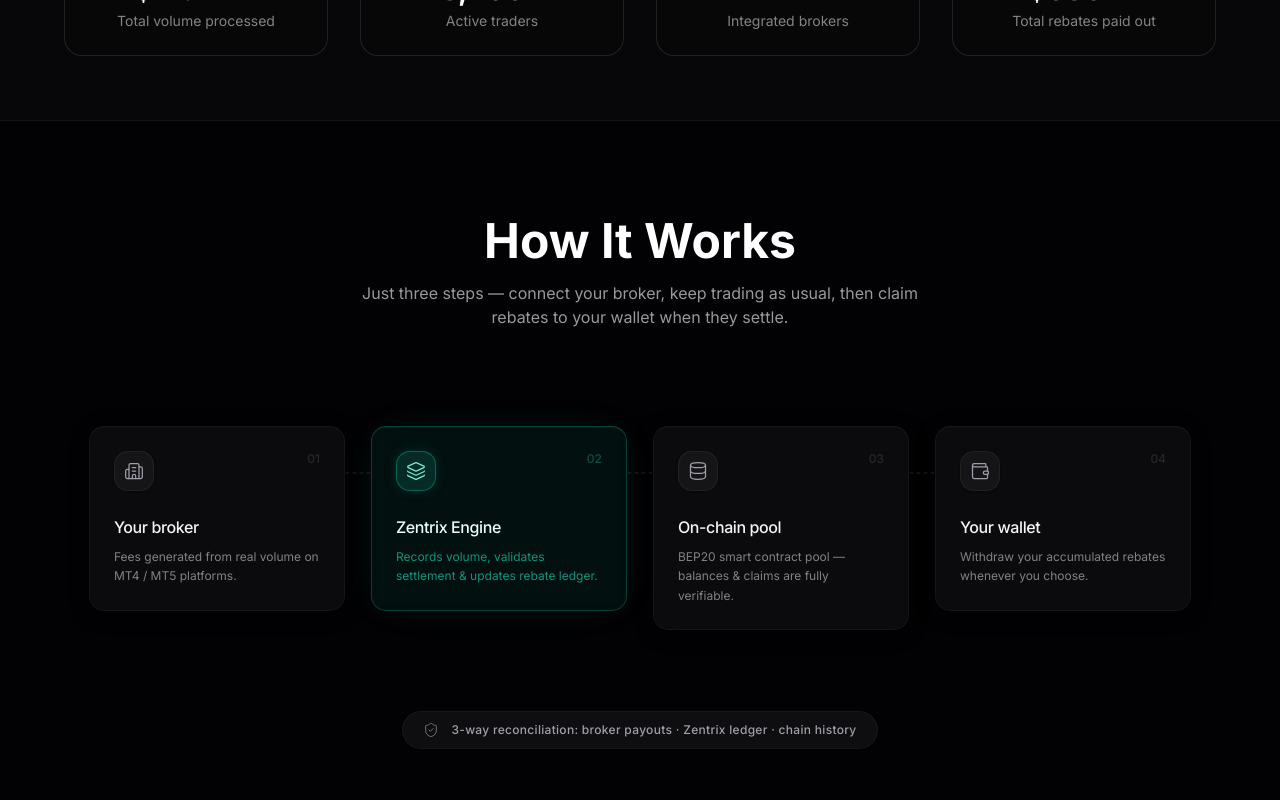
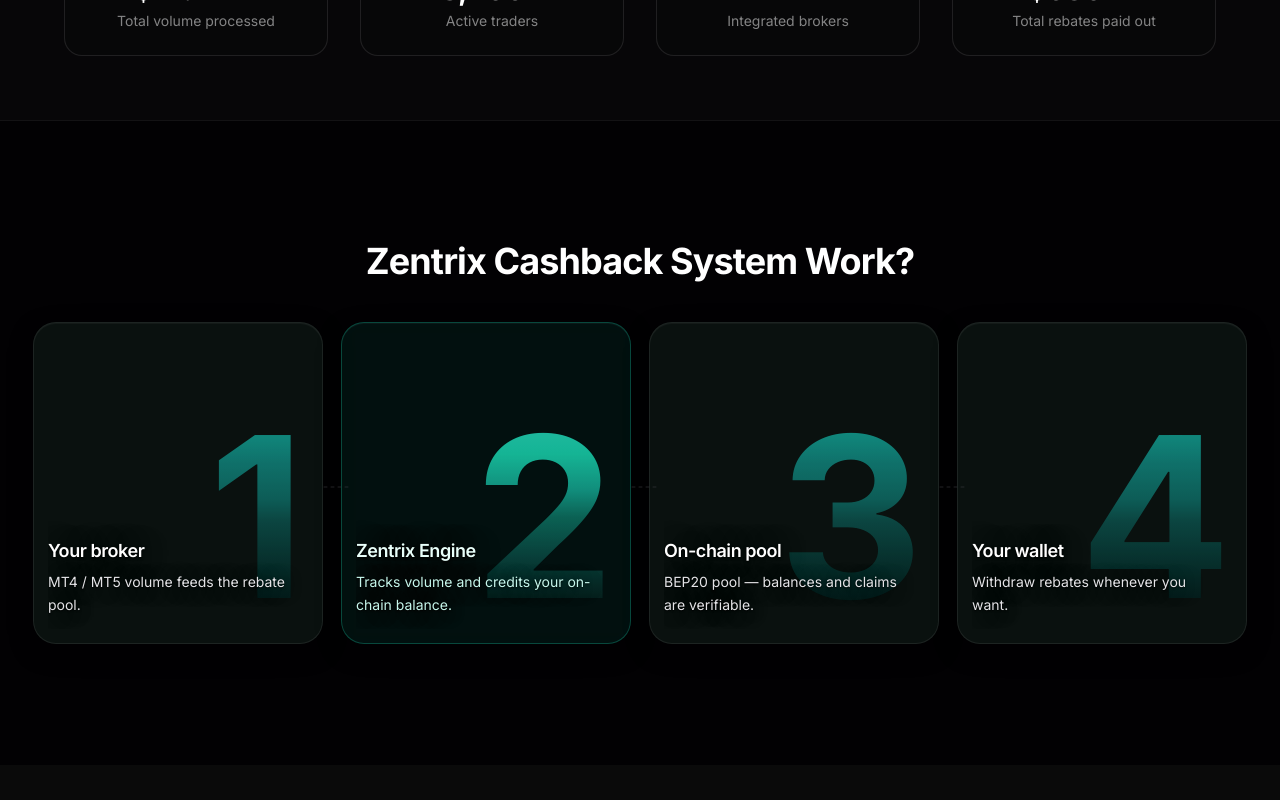
Before and after one commit to le-dat/zentrix-landingpage, a Next.js app: page / in a window 1280 px wide. Shown: the part 2000-2800 px from the top of the page. Built offline with nearby package versions, Linux system fonts and the light colour scheme.

Commit message:
feat(landing): redesign How it works rebate flow
Made-with: Cursor

```diff
--- a/components/landing/HowItWorks.tsx
+++ b/components/landing/HowItWorks.tsx
@@ -1,8 +1,8 @@
 "use client";
 
-import React, { useEffect, useState } from "react";
+import { useRef, useState } from "react";
 import { motion, useReducedMotion } from "framer-motion";
-import { Building2, Database, Layers, ShieldCheck, Wallet } from "lucide-react";
+import { Sparkles } from "lucide-react";
 
 import { FlowGapConnector } from "@/components/landing/FlowGapConnector";
 import {
@@ -10,204 +10,240 @@ import {
   RebateFlowBorderTrace,
 } from "@/components/landing/RebateFlowBorderTrace";
 
-const steps = [
+interface HowItWorksStep {
+  id: string;
+  title: string;
+  description: string;
+  digit: string;
+  variant: "default" | "highlight";
+}
+
+const steps: HowItWorksStep[] = [
   {
     id: "01",
     title: "Your broker",
-    description: "Fees generated from real volume on MT4 / MT5 platforms.",
-    icon: Building2,
-    variant: "default" as const,
+    description: "MT4 / MT5 volume feeds the rebate pool.",
+    digit: "1",
+    variant: "default",
   },
   {
     id: "02",
     title: "Zentrix Engine",
-    description: "Records volume, validates settlement & updates rebate ledger.",
-    icon: Layers,
-    variant: "highlight" as const,
+    description: "Tracks volume and credits your on-chain balance.",
+    digit: "2",
+    variant: "highlight",
   },
   {
     id: "03",
     title: "On-chain pool",
-    description: "BEP20 smart contract pool — balances & claims are fully verifiable.",
-    icon: Database,
-    variant: "default" as const,
+    description: "BEP20 pool — balances and claims are verifiable.",
+    digit: "3",
+    variant: "default",
   },
   {
     id: "04",
     title: "Your wallet",
-    description: "Withdraw your accumulated rebates whenever you choose.",
-    icon: Wallet,
-    variant: "default" as const,
+    description: "Withdraw rebates whenever you want.",
+    digit: "4",
+    variant: "default",
   },
 ];
 
+const INNER_RADIUS_CLASS = "rounded-[calc(1.5rem-1px)]";
+
+interface HowItWorksStepCardProps {
+  step: HowItWorksStep;
+  index: number;
+  isHovered: boolean;
+  onPointerEnter: () => void;
+  onPointerLeave: () => void;
+}
+
+function HowItWorksStepCard({
+  step,
+  index,
+  isHovered,
+  onPointerEnter,
+  onPointerLeave,
+}: HowItWorksStepCardProps) {
+  const isHighlight = step.variant === "highlight";
+
+  return (
+    <motion.div
+      initial={{ opacity: 0, y: 24 }}
+      whileInView={{ opacity: 1, y: 0 }}
+      viewport={{ once: true }}
+      transition={{ duration: 0.45, delay: index * 0.08 }}
+      className="group rebate-flow-card relative h-fit w-full"
+      onHoverStart={onPointerEnter}
+      onHoverEnd={onPointerLeave}
+    >
+      <div className="relative overflow-visible rounded-3xl p-px transition-transform duration-300 ease-out group-hover:-translate-y-1">
+        <RebateFlowBorderTrace
+          active={isHovered}
+          insetPx={1}
+          cardRadiusPx={24}
+        />
+        <div
+          className={`relative z-10 flex min-h-0 flex-col overflow-hidden ${INNER_RADIUS_CLASS} border p-2.5 shadow-[0_8px_32px_-12px_rgba(0,0,0,0.65),inset_0_1px_0_0_rgba(255,255,255,0.04)] backdrop-blur-md sm:p-3 md:p-3.5 ${
+            isHighlight
+              ? "border-[#18CBA8]/30 bg-[#18CBA8]/[0.08] shadow-[0_0_40px_-18px_rgba(24,203,168,0.22),inset_0_1px_0_0_rgba(24,203,168,0.12)] group-hover:border-[#18CBA8]/40 group-hover:bg-[#18CBA8]/[0.12]"
+              : "border-white/[0.08] bg-[#0c1512]/85"
+          }`}
+        >
+          <div className="relative isolate w-full min-h-[14rem] shrink-0 overflow-hidden sm:min-h-[15.25rem] md:min-h-[16.25rem] lg:min-h-[17.25rem] xl:min-h-[18.25rem]">
+            <span
+              className={`pointer-events-none absolute bottom-0 right-1 z-0 block translate-x-[1%] bg-clip-text text-right text-[9rem] font-bold leading-none text-transparent transition-opacity sm:right-1.5 sm:translate-x-[2%] sm:text-[10.5rem] md:translate-x-[2.5%] md:text-[12rem] lg:translate-x-[3%] lg:text-[13.25rem] xl:translate-x-[3.5%] xl:text-[14rem] 2xl:translate-x-[4%] 2xl:text-[15rem] ${
+                isHighlight
+                  ? "bg-[linear-gradient(180deg,#2dd4bf_0%,#18CBA8_22%,#149f8c_38%,#0d6d5f_50%,#0a4540_68%,#082b28_82%,#020807_100%)] opacity-88 group-hover:opacity-95"
+                  : "bg-[linear-gradient(180deg,#14b8a6_0%,#11827a_26%,#0f6b64_42%,#0c4f4a_52%,#083632_70%,#05211f_86%,#010a09_100%)] opacity-85 group-hover:opacity-92"
+              }`}
+              aria-hidden
+            >
+              {step.digit}
+            </span>
+
+            <div className="absolute bottom-2 left-0 z-20 flex w-[92%] max-w-[15rem] flex-col items-start text-left sm:bottom-2.5 sm:max-w-[16rem] md:bottom-3 md:max-w-[17rem]">
+              <h3
+                className={`text-base font-semibold tracking-tight [text-shadow:0_2px_24px_rgba(0,0,0,0.95),0_1px_3px_rgba(0,0,0,0.85)] md:text-lg ${
+                  isHighlight ? "text-[#e8fffa]" : "text-white"
+                }`}
+              >
+                {step.title}
+              </h3>
+              <p
+                className={`mt-1.5 text-xs leading-relaxed [text-shadow:0_2px_18px_rgba(0,0,0,0.9),0_1px_2px_rgba(0,0,0,0.8)] transition-colors sm:text-sm ${
+                  isHighlight
+                    ? "text-[#c6f7ec] group-hover:text-[#e8fffa]"
+                    : "text-zinc-200 group-hover:text-zinc-100"
+                }`}
+              >
+                {step.description}
+              </p>
+            </div>
+          </div>
+        </div>
+      </div>
+    </motion.div>
+  );
+}
+
 export function HowItWorks() {
   const [hoveredCardId, setHoveredCardId] = useState<string | null>(null);
-  /** Which gap segment (0–2) plays after the card border draw finishes; `null` = idle. */
   const [connectorSegment, setConnectorSegment] = useState<number | null>(null);
   const reduceMotion = useReducedMotion();
+  const connectorTimerRef = useRef<number | null>(null);
 
-  useEffect(() => {
-    if (!hoveredCardId) {
-      setConnectorSegment(null);
-      return;
+  function clearConnectorTimer() {
+    if (connectorTimerRef.current != null) {
+      window.clearTimeout(connectorTimerRef.current);
+      connectorTimerRef.current = null;
     }
-    const idx = steps.findIndex((s) => s.id === hoveredCardId);
+  }
+
+  function scheduleConnectorAfterHover(stepId: string) {
+    clearConnectorTimer();
+    const idx = steps.findIndex((s) => s.id === stepId);
     if (idx < 0 || idx > 2) {
       setConnectorSegment(null);
       return;
     }
+
+    const delay = reduceMotion ? 0 : REBATE_FLOW_DRAW_DURATION_MS;
     setConnectorSegment(null);
-    const delay = reduceMotion ? 0 : REBATE_FLOW_DRAW_DURATION_MS;
-    const t = window.setTimeout(() => setConnectorSegment(idx), delay);
-    return () => clearTimeout(t);
-  }, [hoveredCardId, reduceMotion]);
+
+    if (delay === 0) {
+      setConnectorSegment(idx);
+      return;
+    }
+
+    connectorTimerRef.current = window.setTimeout(() => {
+      connectorTimerRef.current = null;
+      setConnectorSegment(idx);
+    }, delay);
+  }
+
+  function handleCardEnter(stepId: string) {
+    setHoveredCardId(stepId);
+    scheduleConnectorAfterHover(stepId);
+  }
+
+  function handleCardLeave() {
+    setHoveredCardId(null);
+    clearConnectorTimer();
+    setConnectorSegment(null);
+  }
 
   return (
     <section
       id="how-it-works"
-      className="relative scroll-mt-24 overflow-hidden py-24 text-zinc-100"
+      className="relative scroll-mt-24 overflow-hidden py-[120px] text-zinc-100"
     >
-      {/* Ambient background (match reference) */}
       <div
-        className="pointer-events-none absolute inset-0 -z-10 bg-[radial-gradient(ellipse_at_top,rgba(39,39,42,0.35),transparent_50%)]"
+        className="pointer-events-none absolute inset-0 -z-30 bg-[#030806]"
         aria-hidden
       />
       <div
-        className="pointer-events-none absolute inset-0 -z-20 bg-[linear-gradient(to_right,#80808008_1px,transparent_1px),linear-gradient(to_bottom,#80808008_1px,transparent_1px)] bg-[size:24px_24px] [mask-image:radial-gradient(ellipse_60%_50%_at_50%_0%,#000_70%,transparent_100%)]"
+        className="pointer-events-none absolute inset-0 -z-20 bg-[radial-gradient(ellipse_80%_60%_at_50%_-10%,rgba(24,203,168,0.12),transparent_55%)]"
+        aria-hidden
+      />
+      <div
+        className="pointer-events-none absolute inset-0 -z-10 opacity-[0.35] [background-image:radial-gradient(rgba(255,255,255,0.14)_1px,transparent_1px)] [background-size:20px_20px] [mask-image:radial-gradient(ellipse_70%_60%_at_50%_30%,#000_45%,transparent_100%)]"
         aria-hidden
       />
 
-      <div className="relative z-10 mx-auto flex w-full max-w-6xl flex-col items-center px-6">
-        {/* Header — classic “How it works” copy */}
-        <div className="mb-24 w-full text-center">
-          <h2 className="mb-4 text-3xl font-bold text-white md:text-5xl">How It Works</h2>
-          <p className="mx-auto max-w-[600px] text-white/60">
-            Just three steps — connect your broker, keep trading as usual, then claim rebates to your wallet
-            when they settle.
-          </p>
+      <div className="relative z-10 mx-auto flex w-full max-w-7xl flex-col items-center px-5 sm:px-6 lg:px-8">
+        <div className="mb-6 w-full text-center md:mb-8">
+          <motion.h2
+            initial={{ opacity: 0, y: 16 }}
+            whileInView={{ opacity: 1, y: 0 }}
+            viewport={{ once: true }}
+            transition={{ duration: 0.45, delay: 0.05 }}
+            className="mb-2 text-2xl font-bold tracking-tight text-white sm:text-3xl md:text-4xl"
+          >
+            Zentrix Cashback System Work?
+          </motion.h2>
         </div>
 
-        {/* Flow grid */}
         <div className="relative w-full">
-          {/*
-            Desktop: dashed segments only in the gaps between 4 equal columns (gap-6 = 1.5rem).
-            Column width = (100% - 3 * gap) / 4. Gap k starts at k * col + (k - 1) * gap.
-          */}
           <div
-            className="pointer-events-none absolute inset-x-0 top-[44px] z-20 hidden md:block"
+            className="pointer-events-none absolute inset-x-0 top-1/2 z-20 hidden -translate-y-1/2 lg:block"
             aria-hidden
           >
             <FlowGapConnector
               active={connectorSegment === 0}
               className="absolute top-0"
-              style={{ left: "calc((100% - 4.5rem) / 4)" }}
+              style={{ left: "calc((100% - 3rem) / 4)" }}
             />
             <FlowGapConnector
               active={connectorSegment === 1}
               className="absolute top-0"
-              style={{ left: "calc(2 * (100% - 4.5rem) / 4 + 1.5rem)" }}
+              style={{ left: "calc(2 * (100% - 3rem) / 4 + 1rem)" }}
             />
             <FlowGapConnector
               active={connectorSegment === 2}
               className="absolute top-0"
-              style={{ left: "calc(3 * (100% - 4.5rem) / 4 + 3rem)" }}
+              style={{ left: "calc(3 * (100% - 3rem) / 4 + 2rem)" }}
             />
           </div>
-          {/* Mobile: single vertical guide (stacked cards; gap spacing varies with content) */}
           <div
-            className="pointer-events-none absolute bottom-[10%] left-[44px] top-[10%] z-5 w-px border-l border-dashed border-zinc-700/60 md:hidden"
+            className="pointer-events-none absolute bottom-[10%] left-12 top-[10%] z-5 w-px border-l border-dashed border-zinc-700/60 lg:hidden"
             aria-hidden
           />
 
-          <div className="relative z-10 grid grid-cols-1 gap-6 md:grid-cols-4">
-            {steps.map((step, i) => {
-              const Icon = step.icon;
-              const isHighlight = step.variant === "highlight";
-
-              return (
-                <motion.div
-                  key={step.id}
-                  initial={{ opacity: 0, y: 24 }}
-                  whileInView={{ opacity: 1, y: 0 }}
-                  viewport={{ once: true }}
-                  transition={{ duration: 0.45, delay: i * 0.08 }}
-                  className="group rebate-flow-card relative"
-                  onHoverStart={() => setHoveredCardId(step.id)}
-                  onHoverEnd={() => setHoveredCardId(null)}
-                >
-                  <div className="relative overflow-visible rounded-2xl p-px transition-transform duration-300 ease-out group-hover:-translate-y-1">
-                    <RebateFlowBorderTrace
-                      active={hoveredCardId === step.id}
-                      insetPx={1}
-                      cardRadiusPx={15}
-                    />
-                    <div
-                      className={`relative z-10 flex flex-col rounded-[15px] border p-6 backdrop-blur-md transition-all duration-300 group-hover:border-transparent ${
-                        isHighlight
-                          ? "border-[#18CBA8]/25 bg-[#18CBA8]/[0.08] shadow-[0_0_40px_-15px_rgba(24,203,168,0.2),inset_0_1px_0_0_rgba(24,203,168,0.08)] group-hover:bg-[#18CBA8]/[0.12] group-hover:shadow-[0_0_50px_-15px_rgba(24,203,168,0.28)]"
-                          : "border-white/[0.04] bg-[#0e0e11]/80 shadow-[0_4px_24px_-8px_rgba(0,0,0,0.5),inset_0_1px_0_0_rgba(255,255,255,0.02)] group-hover:bg-[#121216]"
-                      }`}
-                    >
-                  <span
-                    className={`absolute right-6 top-6 text-xs font-medium transition-colors ${
-                      isHighlight
-                        ? "text-[#18CBA8]/35 group-hover:text-[#18CBA8]/60"
-                        : "text-zinc-800 group-hover:text-zinc-500"
-                    }`}
-                  >
-                    {step.id}
-                  </span>
-
-                  <div
-                    className={`mb-6 flex h-10 w-10 items-center justify-center rounded-xl border transition-all duration-300 group-hover:scale-105 ${
-                      isHighlight
-                        ? "border-[#18CBA8]/35 bg-[#18CBA8]/15 text-[#7ee8d3] shadow-[0_0_15px_-3px_rgba(24,203,168,0.25)] group-hover:border-[#18CBA8]/45 group-hover:bg-[#18CBA8]/25 group-hover:text-[#b8ffea]"
-                        : "border-white/[0.05] bg-zinc-900/80 text-zinc-400 shadow-sm group-hover:border-white/[0.08] group-hover:bg-zinc-800 group-hover:text-zinc-100"
-                    }`}
-                  >
-                    <Icon className="h-5 w-5" strokeWidth={1.5} aria-hidden />
-                  </div>
-
-                  <h3
-                    className={`mb-2 text-base font-medium tracking-tight ${
-                      isHighlight ? "text-[#e8fffa]" : "text-zinc-100"
-                    }`}
-                  >
-                    {step.title}
-                  </h3>
-                  <p
-                    className={`text-xs leading-relaxed transition-colors ${
-                      isHighlight
-                        ? "text-[#18CBA8]/70 group-hover:text-[#18CBA8]/85"
-                        : "text-zinc-400/80 group-hover:text-zinc-400"
-                    }`}
-                  >
-                    {step.description}
-                  </p>
-                    </div>
-                  </div>
-                </motion.div>
-              );
-            })}
+          <div className="relative z-10 grid w-full grid-cols-1 items-start gap-4 sm:grid-cols-2 sm:gap-5 lg:grid-cols-4 lg:gap-4">
+            {steps.map((step, i) => (
+              <HowItWorksStepCard
+                key={step.id}
+                step={step}
+                index={i}
+                isHovered={hoveredCardId === step.id}
+                onPointerEnter={() => handleCardEnter(step.id)}
+                onPointerLeave={handleCardLeave}
+              />
+            ))}
           </div>
         </div>
-
-        {/* Footnote */}
-        <motion.div
-          initial={{ opacity: 0, y: 12 }}
-          whileInView={{ opacity: 1, y: 0 }}
-          viewport={{ once: true }}
-          transition={{ duration: 0.4, delay: 0.15 }}
-          className="mt-20 flex w-full justify-center"
-        >
-          <div className="inline-flex items-center gap-3 rounded-full border border-white/[0.04] bg-[#0e0e11] px-5 py-2.5 text-zinc-400 shadow-sm transition-colors hover:bg-zinc-900">
-            <ShieldCheck className="h-4 w-4 shrink-0 text-zinc-500" strokeWidth={1.5} aria-hidden />
-            <span className="text-center text-xs font-medium tracking-wide">
-              3-way reconciliation: broker payouts · Zentrix ledger · chain history
-            </span>
-          </div>
-        </motion.div>
       </div>
     </section>
   );
```
